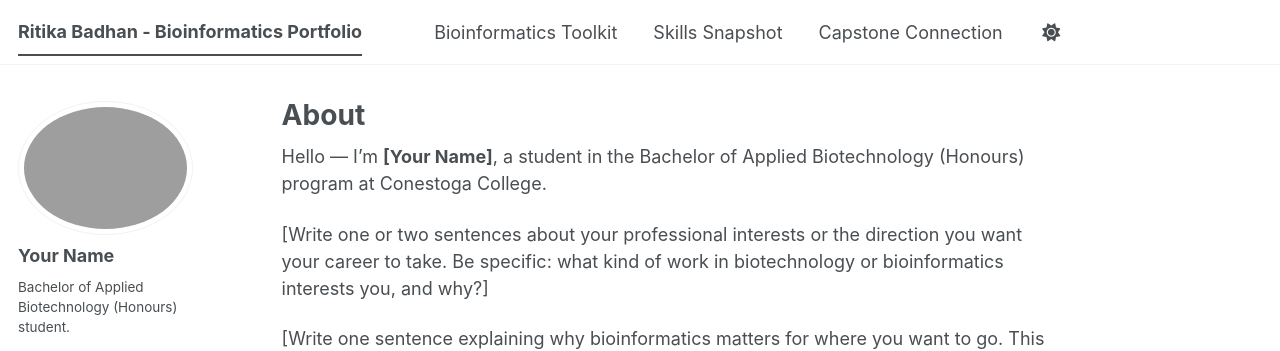
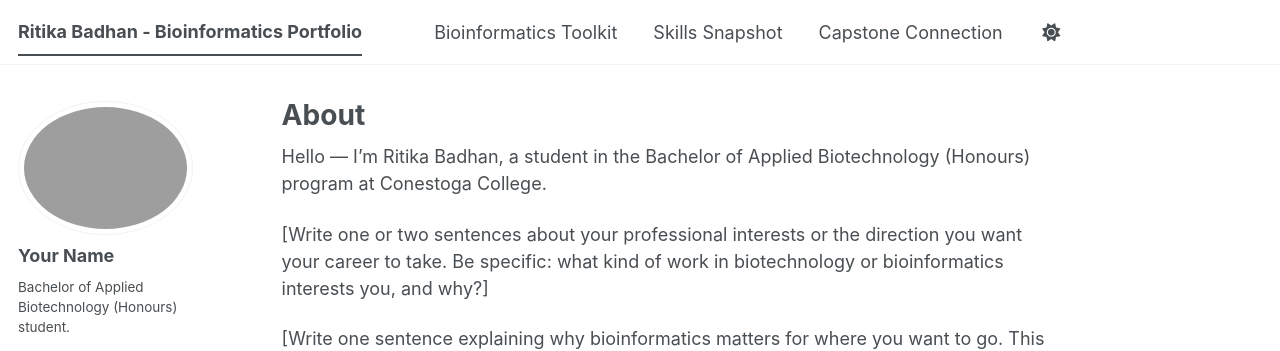
Before and after one commit to ritika232002-boop/biot74000-portfolio, a Jekyll site: the page built from _pages/about.md, in a window 1280 px wide. Shown: the top 351 px of the page. Built offline with Jekyll 4.4.1, drawn with Linux system fonts in a browser that asks for light colours; a script bundle is joined from its source files by our own code; library files that are not in the unit come from our copies.

Commit message:
Update about.md
name in body text

```diff
--- a/_pages/about.md
+++ b/_pages/about.md
@@ -29,7 +29,7 @@ redirect_from:
   ============================================================================
 -->
 
-Hello — I'm **[Your Name]**, a student in the Bachelor of Applied Biotechnology
+Hello — I'm Ritika Badhan, a student in the Bachelor of Applied Biotechnology
 (Honours) program at Conestoga College.
 
 [Write one or two sentences about your professional interests or the direction
```
